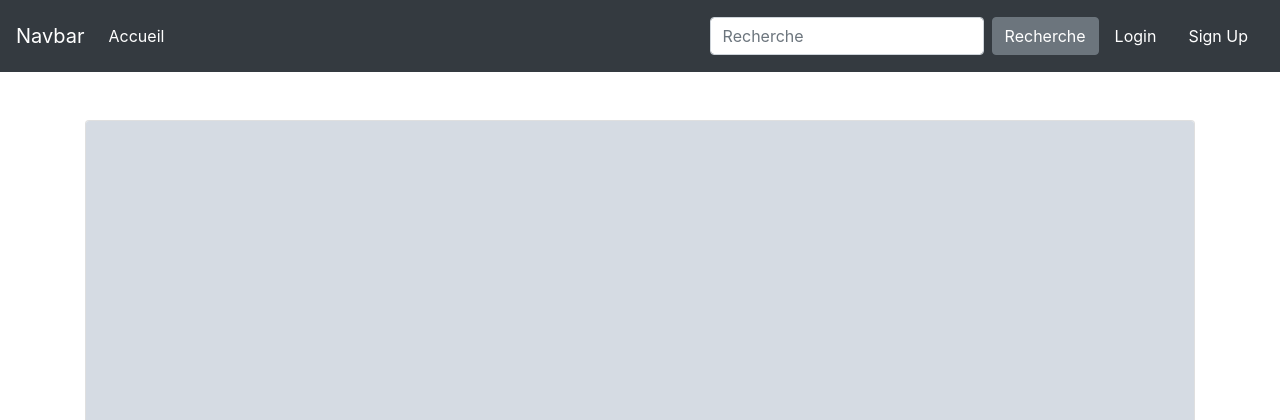
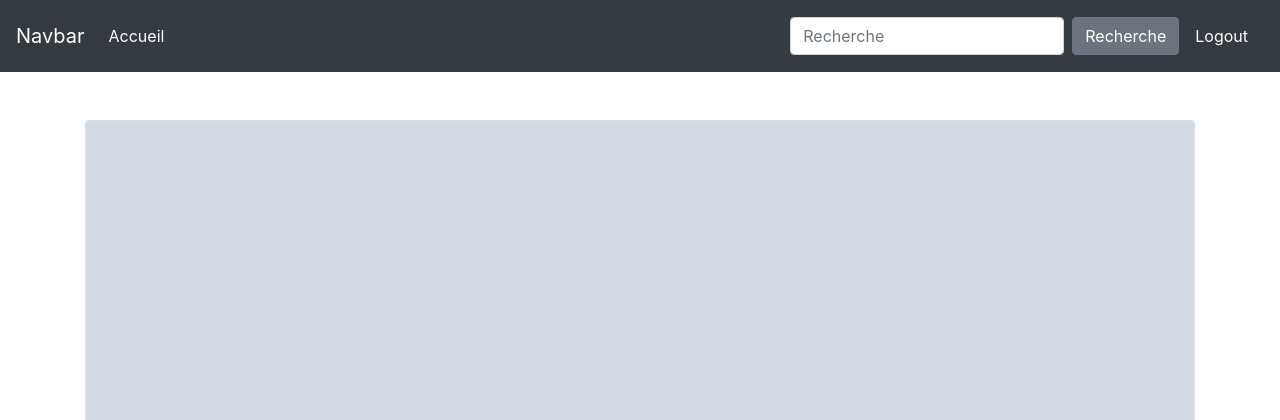
Before and after one commit to PN-promo6/php-project-mira-lyne, a PHP site: template templates/display.php in a window 1280 px wide. Shown: the top 420 px of the page. Run offline with PHP 8.4, Linux system fonts and the light colour scheme; the visitor is signed in with stand-in values (Sample User, id 1); the template is opened without the code that fills it: most values are stand-ins (such as "Sample title", 1, 10 or a date in 2020); grey boxes marked "Sample" are stand-in pictures.

Commit message:
[BUGFIX] login issue

```diff
--- a/public/index.php
+++ b/public/index.php
@@ -17,12 +17,11 @@ switch ($action) {
     case 'register':
         break;
     case 'logout':
+        // TODO faire la deconnexion
         break;
     case 'login':
         if (isset($_POST['username']) && isset($_POST['password'])) {
-            $usersWithThisLogin = $userRepo->findBy(array("nickname" => $_POST['username']));
-            // var_dump($usersWithThisLogin);
-            // var_dump($_POST);
+            $usersWithThisLogin = $userRepo->findBy(array("username" => $_POST['username']));
             if (count($usersWithThisLogin) == 1) {
                 $firstUserWithThisLogin = $usersWithThisLogin[0];
                 if ($firstUserWithThisLogin->password != ($_POST['password'])) {
--- a/templates/display.php
+++ b/templates/display.php
@@ -35,9 +35,18 @@
             <form class="form-inline my-2 my-lg-0" method="GET">
                 <input class="form-control mr-sm-2" name="search" type="search" placeholder="Recherche" aria-label="Search">
                 <button class="btn btn-secondary my-2 my-sm-0" type="submit">Recherche</button>
-                <a class="nav-link text-white" href="/?action=login">Login <span class="sr-only">(current)</span></a>
-                <a class="nav-link text-white" href="#">Sign Up <span class="sr-only">(current)</span></a>
-
+                <?php
+                if (!isset($_SESSION['user'])) {
+                ?>
+                    <a class="nav-link text-white" href="/?action=login">Login</a>
+                    <a class="nav-link text-white" href="/?action=register">Sign Up</a>
+                <?php
+                } else {
+                ?>
+                    <a class="nav-link text-white" href="/?action=logout">Logout</a>
+                <?php
+                }
+                ?>
             </form>
         </div>
     </nav>
```
Also changed, not shown: 1 other file.
